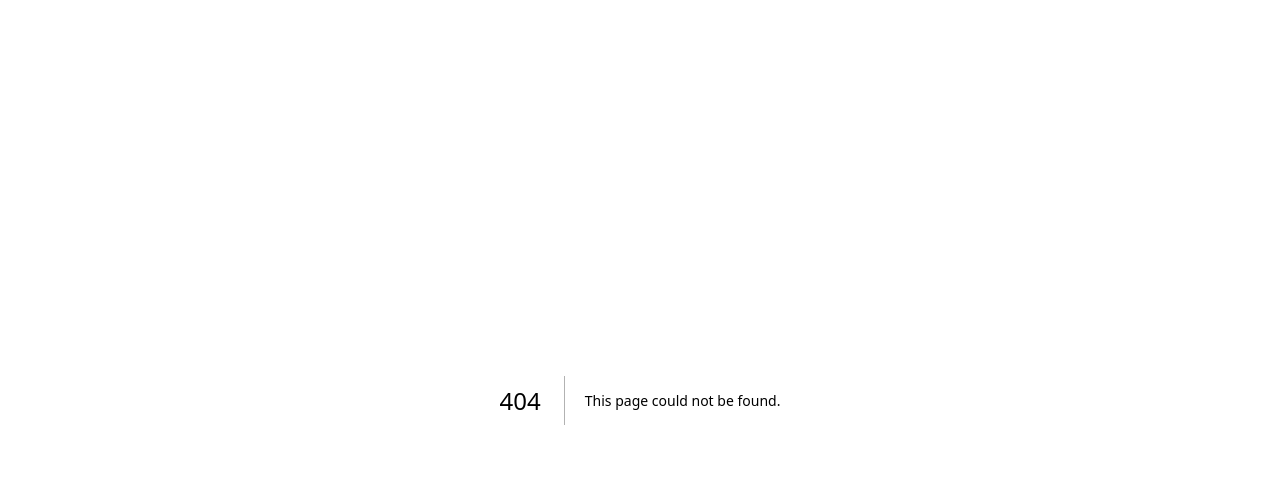
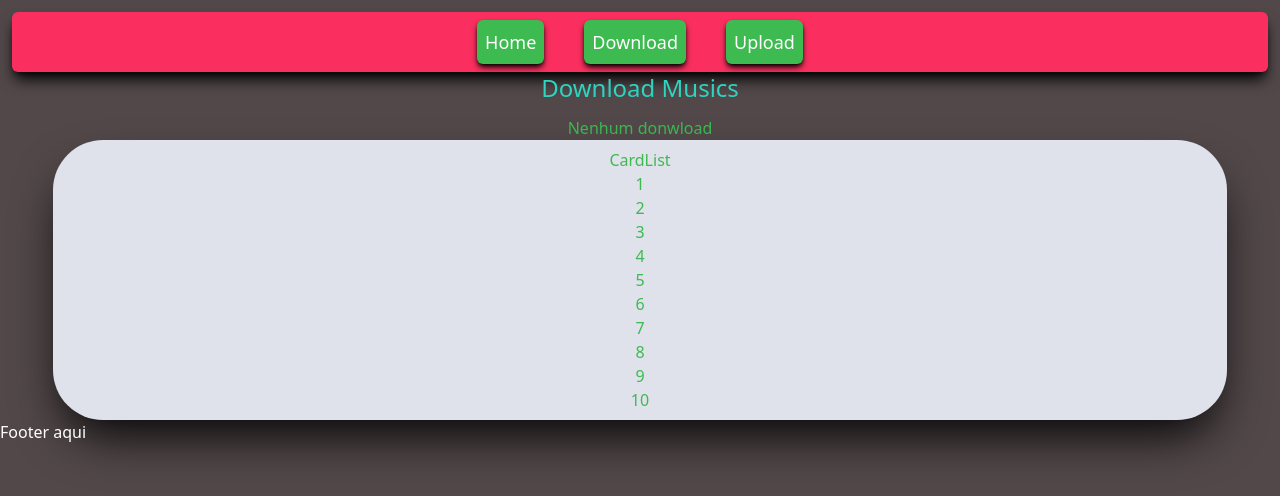
Before and after one commit to TalesPalma/Frond-End-BaixaMusics-Youtuba, a Next.js app: page /download in a window 1280 px wide. Before the commit this address had no page. Shown: the top 496 px of the page. Built offline with nearby package versions, Linux system fonts and the light colour scheme.

Commit message:
First commit

```diff
--- /dev/null
+++ b/src/app/download/page.tsx
@@ -0,0 +1,36 @@
+'use client'
+import CardList from "@/components/cardList/CardList";
+import { useSearchParams } from "next/navigation";
+
+export default function DownloadPage() {
+
+  const searchParams = useSearchParams()
+  const link = searchParams.get('link')
+
+
+
+  if (!validingLink(link)) {
+    return (
+      <div className='text-secondary text-center flex flex-col items-center justify-center '>
+        <h1>Nenhum donwload</h1>
+        <CardList />
+      </div >
+    )
+  }
+
+  return (
+    <div className='text-secondary text-center flex flex-col items-center justify-center '>
+      <h1>{link}</h1>
+      <CardList />
+    </div >
+  )
+}
+
+
+function validingLink(link: string | null | undefined): boolean {
+  const regexUrl = /^((https?:\/\/)?(www\.)?youtube\.com\/(watch\?v=|embed\/|v\/|shorts\/|playlist\?list=)|youtu\.be\/)([a-zA-Z0-9_-]+)/
+  if (link == null || link == "undefined" || regexUrl.test(link) == false) {
+    return false
+  }
+  return true
+}
--- a/src/app/globals.css
+++ b/src/app/globals.css
@@ -2,26 +2,12 @@
 @tailwind components;
 @tailwind utilities;
 
+
 :root {
-  --background: #ffffff;
-  --foreground: #171717;
+  --background: #52484A;
+  --foreground: #FA2F5F;
+  --primary: #fff;
+  --secondary: #3DBA50;
+  --tertiary: #A5445B;
+  --cardColor: rgb(223, 225, 235);
 }
-
-@media (prefers-color-scheme: dark) {
-  :root {
-    --background: #0a0a0a;
-    --foreground: #ededed;
-  }
-}
-
-body {
-  color: var(--foreground);
-  background: var(--background);
-  font-family: Arial, Helvetica, sans-serif;
-}
-
-@layer utilities {
-  .text-balance {
-    text-wrap: balance;
-  }
-}
--- a/src/app/layout.tsx
+++ b/src/app/layout.tsx
@@ -1,6 +1,7 @@
 import type { Metadata } from "next";
 import localFont from "next/font/local";
 import "./globals.css";
+import Menu from "@/components/menu/Menu";
 
 const geistSans = localFont({
   src: "./fonts/GeistVF.woff",
@@ -14,8 +15,8 @@ const geistMono = localFont({
 });
 
 export const metadata: Metadata = {
-  title: "Create Next App",
-  description: "Generated by create next app",
+  title: "Donwload Musics",
+  description: "Baixar music using golang and youtube-dl in your browser",
 };
 
 export default function RootLayout({
@@ -26,9 +27,14 @@ export default function RootLayout({
   return (
     <html lang="en">
       <body
-        className={`${geistSans.variable} ${geistMono.variable} antialiased`}
+        className={`${geistSans.variable} ${geistMono.variable} bg-background text-primary antialiased`}
       >
+        <div className=" m-3">
+          <Menu />
+          <h1 className="text-2xl text-teal-400 text-wrap text-center" >Download Musics</h1>
+        </div>
         {children}
+        <div>Footer aqui</div>
       </body>
     </html>
   );
--- a/src/app/page.tsx
+++ b/src/app/page.tsx
@@ -1,101 +1,9 @@
-import Image from "next/image";
+import InputUrl from "@/components/inputUrl/inputUrl";
 
 export default function Home() {
   return (
-    <div className="grid grid-rows-[20px_1fr_20px] items-center justify-items-center min-h-screen p-8 pb-20 gap-16 sm:p-20 font-[family-name:var(--font-geist-sans)]">
-      <main className="flex flex-col gap-8 row-start-2 items-center sm:items-start">
-        <Image
-          className="dark:invert"
-          src="https://nextjs.org/icons/next.svg"
-          alt="Next.js logo"
-          width={180}
-          height={38}
-          priority
-        />
-        <ol className="list-inside list-decimal text-sm text-center sm:text-left font-[family-name:var(--font-geist-mono)]">
-          <li className="mb-2">
-            Get started by editing{" "}
-            <code className="bg-black/[.05] dark:bg-white/[.06] px-1 py-0.5 rounded font-semibold">
-              src/app/page.tsx
-            </code>
-            .
-          </li>
-          <li>Save and see your changes instantly.</li>
-        </ol>
-
-        <div className="flex gap-4 items-center flex-col sm:flex-row">
-          <a
-            className="rounded-full border border-solid border-transparent transition-colors flex items-center justify-center bg-foreground text-background gap-2 hover:bg-[#383838] dark:hover:bg-[#ccc] text-sm sm:text-base h-10 sm:h-12 px-4 sm:px-5"
-            href="https://vercel.com/new?utm_source=create-next-app&utm_medium=appdir-template-tw&utm_campaign=create-next-app"
-            target="_blank"
-            rel="noopener noreferrer"
-          >
-            <Image
-              className="dark:invert"
-              src="https://nextjs.org/icons/vercel.svg"
-              alt="Vercel logomark"
-              width={20}
-              height={20}
-            />
-            Deploy now
-          </a>
-          <a
-            className="rounded-full border border-solid border-black/[.08] dark:border-white/[.145] transition-colors flex items-center justify-center hover:bg-[#f2f2f2] dark:hover:bg-[#1a1a1a] hover:border-transparent text-sm sm:text-base h-10 sm:h-12 px-4 sm:px-5 sm:min-w-44"
-            href="https://nextjs.org/docs?utm_source=create-next-app&utm_medium=appdir-template-tw&utm_campaign=create-next-app"
-            target="_blank"
-            rel="noopener noreferrer"
-          >
-            Read our docs
-          </a>
-        </div>
-      </main>
-      <footer className="row-start-3 flex gap-6 flex-wrap items-center justify-center">
-        <a
-          className="flex items-center gap-2 hover:underline hover:underline-offset-4"
-          href="https://nextjs.org/learn?utm_source=create-next-app&utm_medium=appdir-template-tw&utm_campaign=create-next-app"
-          target="_blank"
-          rel="noopener noreferrer"
-        >
-          <Image
-            aria-hidden
-            src="https://nextjs.org/icons/file.svg"
-            alt="File icon"
-            width={16}
-            height={16}
-          />
-          Learn
-        </a>
-        <a
-          className="flex items-center gap-2 hover:underline hover:underline-offset-4"
-          href="https://vercel.com/templates?framework=next.js&utm_source=create-next-app&utm_medium=appdir-template-tw&utm_campaign=create-next-app"
-          target="_blank"
-          rel="noopener noreferrer"
-        >
-          <Image
-            aria-hidden
-            src="https://nextjs.org/icons/window.svg"
-            alt="Window icon"
-            width={16}
-            height={16}
-          />
-          Examples
-        </a>
-        <a
-          className="flex items-center gap-2 hover:underline hover:underline-offset-4"
-          href="https://nextjs.org?utm_source=create-next-app&utm_medium=appdir-template-tw&utm_campaign=create-next-app"
-          target="_blank"
-          rel="noopener noreferrer"
-        >
-          <Image
-            aria-hidden
-            src="https://nextjs.org/icons/globe.svg"
-            alt="Globe icon"
-            width={16}
-            height={16}
-          />
-          Go to nextjs.org →
-        </a>
-      </footer>
+    <div className="text-center  flex-col items-center justify-center h-screen content-center">
+      <InputUrl>Digite a sua URL</InputUrl>
     </div>
   );
 }
--- /dev/null
+++ b/src/components/cardList/CardList.tsx
@@ -0,0 +1,31 @@
+import ItemCard from "./itemCard/itemCard"
+import "./style.css"
+
+type CardListProps = {
+
+}
+
+const CardList: React.FC<CardListProps> = () => {
+  const listaDonwload = [
+    "1",
+    "2",
+    "3",
+    "4",
+    "5",
+    "6",
+    "7",
+    "8",
+    "9",
+    "10",
+  ]
+  return (
+    <div className='card'>
+      <h1>CardList</h1>
+      <div>
+        {listaDonwload.map(item => { return <ItemCard children={item} /> })}
+      </div>
+    </div>
+  )
+}
+
+export default CardList
--- /dev/null
+++ b/src/components/cardList/itemCard/itemCard.tsx
@@ -0,0 +1,11 @@
+type itemCardProps = {
+  children: React.ReactNode
+}
+
+export default function ItemCard({ children }: itemCardProps) {
+  return (
+    <div className='itemCard'>
+      {children}
+    </div>
+  )
+}
--- /dev/null
+++ b/src/components/cardList/style.css
@@ -0,0 +1,3 @@
+.card {
+  @apply w-11/12 h-full bg-cardColor rounded-50px p-2 shadow-2xl shadow-black;
+}
--- /dev/null
+++ b/src/components/inputUrl/inputUrl.tsx
@@ -0,0 +1,44 @@
+'use client'
+import { useRouter } from "next/navigation"
+import { useState } from "react"
+
+type InputUrlProps = {
+  children: React.ReactNode
+}
+
+
+
+const InputUrl: React.FC<InputUrlProps> = ({ children }: InputUrlProps) => {
+  const router = useRouter()
+  const [link, setLink] = useState<String>('')
+
+
+  const onChange = (e: React.ChangeEvent<HTMLInputElement>) => {
+    setLink(e.target.value.toString())
+  }
+
+  const handleDonwload = () => {
+    console.log("Download")
+    router.replace("/download?link=" + link)
+  }
+
+  return (
+    <div className="m-4">
+
+      <input
+        type="url"
+        placeholder={children?.toString()}
+        className="p-3.5 rounded w-full text-black mt-20 shadow-lg shadow-black"
+        onChange={onChange} />
+
+      <button
+        className="p-3.5 bg-secondary rounded w-6/12 mt-5 shadow-lg shadow-black"
+        onClick={handleDonwload}
+      > Baixar</button>
+
+    </div >
+  )
+}
+
+
+export default InputUrl
--- /dev/null
+++ b/src/components/menu/Menu.tsx
@@ -0,0 +1,19 @@
+import Link from 'next/link'
+import './styles.css'
+type MenuProps = {
+
+}
+
+
+const Menu: React.FC<MenuProps> = () => {
+  return (
+    <div className='menu'>
+      <Link href={"/"} className='menu-item'>Home</Link>
+      <Link href={`/download?link=`} className='menu-item'>Download</Link>
+      <Link href={"/upload"} className='menu-item'>Upload</Link>
+    </div>
+  )
+}
+
+
+export default Menu
--- /dev/null
+++ b/src/components/menu/styles.css
@@ -0,0 +1,8 @@
+.menu {
+  @apply bg-foreground text-primary justify-center gap-10 p-2 w-full flex rounded-md shadow-lg shadow-black;
+}
+
+.menu .menu-item {
+  @apply bg-secondary rounded-md text-lg p-2 no-underline hover:bg-tertiary shadow-md shadow-black;
+  ;
+}
--- a/tailwind.config.ts
+++ b/tailwind.config.ts
@@ -11,7 +11,14 @@ const config: Config = {
       colors: {
         background: "var(--background)",
         foreground: "var(--foreground)",
+        primary: "var(--primary)",
+        secondary: "var(--secondary)",
+        tertiary: "var(--tertiary)",
+        cardColor: "var(--cardColor)",
       },
+      borderRadius: {
+        '50px': '50px'
+      }
     },
   },
   plugins: [],
```
